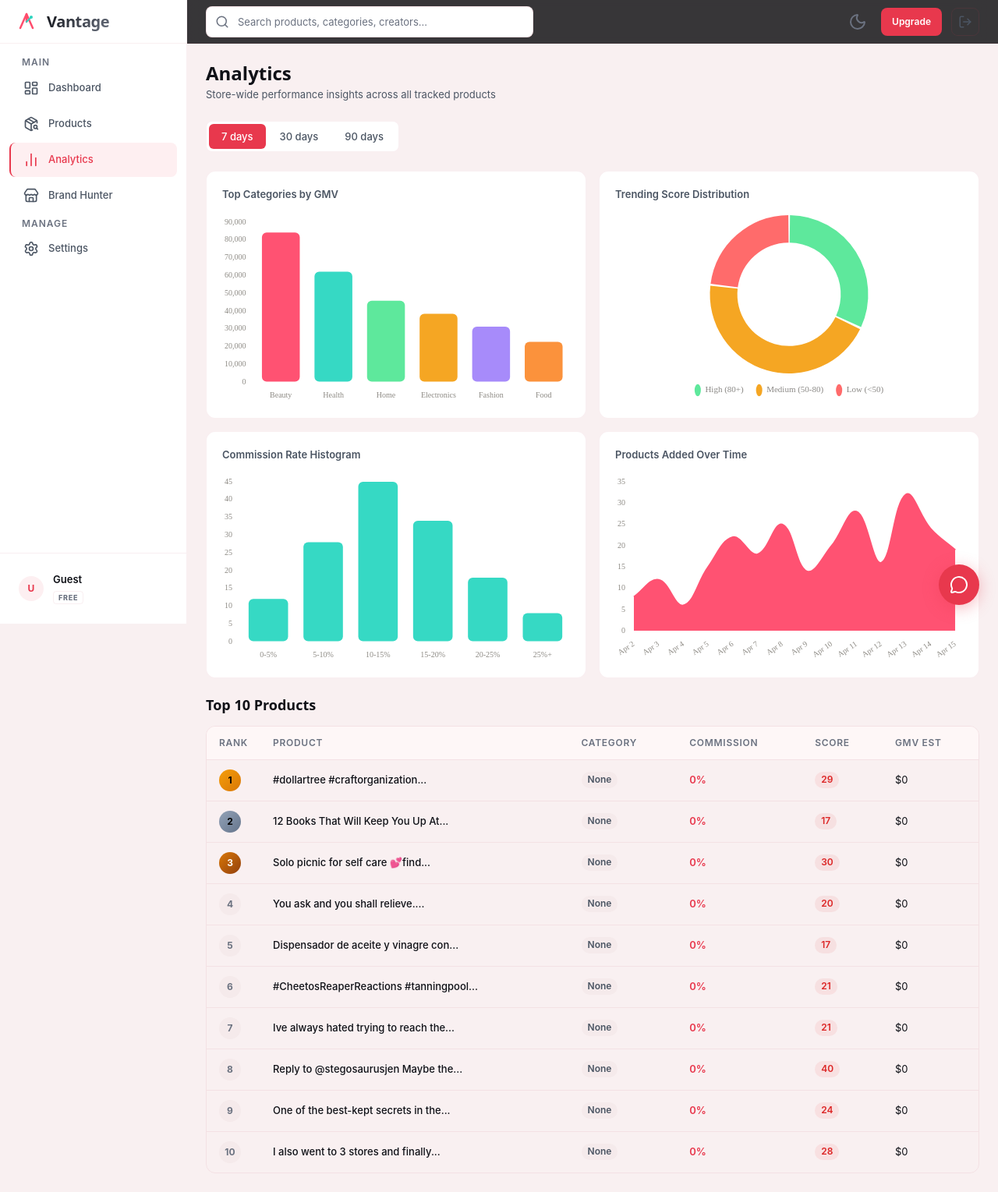
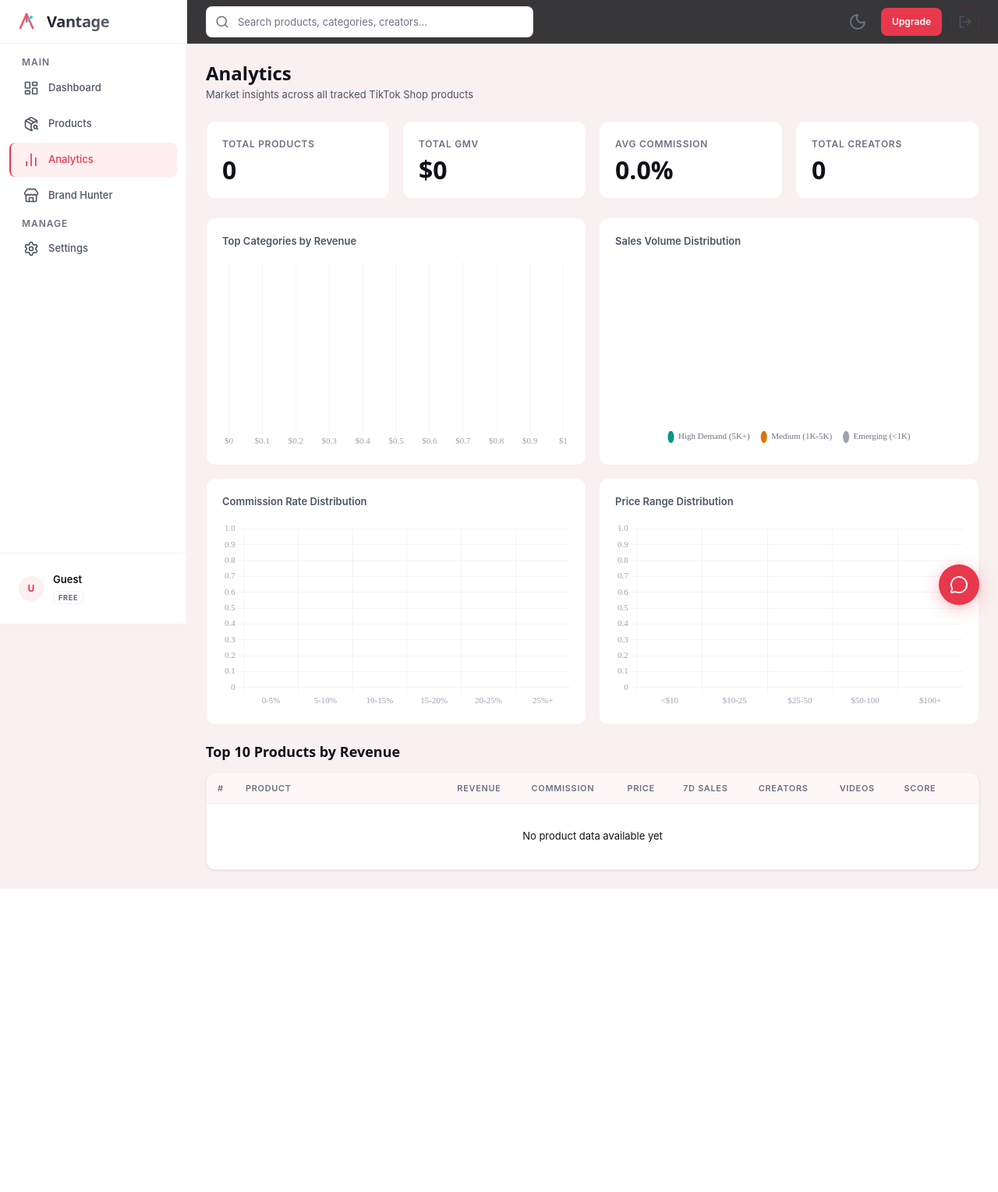
Before and after one commit to thoard93/tiktok-product-finder, a Flask app: page /app/analytics in a window 1280 px wide. Shown: the whole page at 78% size. After the commit the page ends 1140 px from the top, so only its background shows below. Run offline with Flask 3, Linux system fonts and the light colour scheme; the visitor is signed in with stand-in values (Sample User, id 1); data comes from the database, SQL or seed files in the repository; data that the repository does not hold is empty; a map, chart or similar area stays blank; some web fonts are replaced.

Commit message:
Rebuild analytics with real data — no more placeholder charts
Backend: analytics route now queries actual DB data:
  - KPI cards: total products, total GMV, avg commission, total creators
  - Category chart: GROUP BY category, SUM(gmv), top 8
  - Commission histogram: 6 buckets (0-5%, 5-10%, ..., 25%+)
  - Sales distribution: high/medium/emerging by sales_7d thresholds
  - Price distribution: 5 buckets (<$10, $10-25, ..., $100+)
  - All queries filter for active products with 5+ videos

Frontend: all charts use real data from Jinja2 context:
  - Category chart: horizontal bar (like Kalodata)
  - Sales distribution: doughnut with teal/amber/gray
  - Commission histogram: teal bars
  - Price distribution: coral bars
  - Chart.js with light-mode-friendly colors
  - Top 10 table uses same premium table component

Removed: hardcoded placeholder values, date range tabs
(real date filtering needs historical data storage — future feature)

Co-Authored-By: Claude Opus 4.6 (1M context) <noreply@anthropic.com>

```diff
--- a/app/routes/views.py
+++ b/app/routes/views.py
@@ -328,12 +328,63 @@ def product_detail(product_id):
 @views_bp.route('/app/analytics')
 @login_required
 def analytics():
+    import json
+    from sqlalchemy import func
     ctx = _base_context('analytics')
 
-    ctx['top_products'] = Product.query.filter(
-        _active_filter
-    ).order_by(desc(Product.gmv)).limit(10).all()
+    days = request.args.get('days', 30, type=int)
+    if days not in (7, 30, 90):
+        days = 30
+    ctx['days'] = days
 
+    base_q = Product.query.filter(_active_filter, Product.video_count >= 5)
+
+    # KPI stats
+    ctx['total_products'] = base_q.count()
+    ctx['total_gmv'] = db.session.query(func.sum(Product.gmv)).filter(
+        _active_filter, Product.video_count >= 5).scalar() or 0
+    ctx['avg_commission'] = (db.session.query(func.avg(Product.commission_rate)).filter(
+        _active_filter, Product.video_count >= 5, Product.commission_rate > 0).scalar() or 0) * 100
+    ctx['total_creators'] = db.session.query(func.sum(Product.influencer_count)).filter(
+        _active_filter, Product.video_count >= 5).scalar() or 0
+
+    # Top categories by GMV
+    cat_data = db.session.query(
+        Product.category, func.sum(Product.gmv).label('total_gmv'), func.count().label('cnt')
+    ).filter(
+        _active_filter, Product.video_count >= 5,
+        Product.category.isnot(None), Product.category != ''
+    ).group_by(Product.category).order_by(desc('total_gmv')).limit(8).all()
+    ctx['category_labels'] = json.dumps([c[0] for c in cat_data])
+    ctx['category_values'] = json.dumps([round(c[1] or 0, 0) for c in cat_data])
+
+    # Commission rate distribution
+    comm_ranges = []
+    for low, high, label in [(0, 0.05, '0-5%'), (0.05, 0.10, '5-10%'), (0.10, 0.15, '10-15%'),
+                              (0.15, 0.20, '15-20%'), (0.20, 0.25, '20-25%'), (0.25, 1.0, '25%+')]:
+        cnt = base_q.filter(Product.commission_rate >= low, Product.commission_rate < high).count()
+        comm_ranges.append({'label': label, 'count': cnt})
+    ctx['comm_labels'] = json.dumps([r['label'] for r in comm_ranges])
+    ctx['comm_values'] = json.dumps([r['count'] for r in comm_ranges])
+
+    # Score distribution
+    high_score = base_q.filter(Product.sales_7d > 5000).count()
+    mid_score = base_q.filter(Product.sales_7d.between(1000, 5000)).count()
+    low_score = base_q.filter(Product.sales_7d < 1000).count()
+    ctx['score_labels'] = json.dumps(['High Demand (5K+)', 'Medium (1K-5K)', 'Emerging (<1K)'])
+    ctx['score_values'] = json.dumps([high_score, mid_score, low_score])
+
+    # Price distribution
+    price_ranges = []
+    for low, high, label in [(0, 10, '<$10'), (10, 25, '$10-25'), (25, 50, '$25-50'),
+                              (50, 100, '$50-100'), (100, 9999, '$100+')]:
+        cnt = base_q.filter(Product.price >= low, Product.price < high).count()
+        price_ranges.append({'label': label, 'count': cnt})
+    ctx['price_labels'] = json.dumps([r['label'] for r in price_ranges])
+    ctx['price_values'] = json.dumps([r['count'] for r in price_ranges])
+
+    # Top 10 products by GMV
+    ctx['top_products'] = base_q.order_by(desc(Product.gmv)).limit(10).all()
     for p in ctx['top_products']:
         p.trending_score = _calc_score(p)
 
--- a/templates/analytics.html
+++ b/templates/analytics.html
@@ -5,69 +5,109 @@
 {% block content %}
 <div class="page-header">
   <h1 class="page-title">Analytics</h1>
-  <p class="page-subtitle">Store-wide performance insights across all tracked products</p>
+  <p class="page-subtitle">Market insights across all tracked TikTok Shop products</p>
 </div>
 
-{# Date range tabs #}
-<div class="pill-tabs mb-6">
-  <button class="pill-tab active" onclick="setRange(7,this)">7 days</button>
-  <button class="pill-tab" onclick="setRange(30,this)">30 days</button>
-  <button class="pill-tab" onclick="setRange(90,this)">90 days</button>
-</div>
-
-{# ===== CHART GRID ===== #}
-<div class="chart-grid mb-6">
-  <div class="chart-card">
-    <div class="chart-title">Top Categories by GMV</div>
-    <div class="chart-wrap"><canvas id="analyticsGmvChart"></canvas></div>
+{# ===== KPI CARDS ===== #}
+<div class="stat-grid mb-6">
+  <div class="stat-card">
+    <div class="stat-label">Total Products</div>
+    <div class="stat-value">{{ total_products | format_number }}</div>
   </div>
-  <div class="chart-card">
-    <div class="chart-title">Trending Score Distribution</div>
-    <div class="chart-wrap"><canvas id="analyticsScoreChart"></canvas></div>
+  <div class="stat-card">
+    <div class="stat-label">Total GMV</div>
+    <div class="stat-value">${{ total_gmv | format_number }}</div>
   </div>
-  <div class="chart-card">
-    <div class="chart-title">Commission Rate Histogram</div>
-    <div class="chart-wrap"><canvas id="analyticsCommChart"></canvas></div>
+  <div class="stat-card">
+    <div class="stat-label">Avg Commission</div>
+    <div class="stat-value">{{ "%.1f" | format(avg_commission) }}%</div>
   </div>
-  <div class="chart-card">
-    <div class="chart-title">Products Added Over Time</div>
-    <div class="chart-wrap"><canvas id="analyticsTimeChart"></canvas></div>
+  <div class="stat-card">
+    <div class="stat-label">Total Creators</div>
+    <div class="stat-value">{{ total_creators | format_number }}</div>
   </div>
 </div>
 
-{# ===== TOP 10 TABLE ===== #}
-<div class="section-header">
-  <h2 class="section-title">Top 10 Products</h2>
+{# ===== CHARTS ===== #}
+<div class="chart-grid mb-6">
+  <div class="chart-card">
+    <div class="chart-title">Top Categories by Revenue</div>
+    <div class="chart-wrap"><canvas id="catChart"></canvas></div>
+  </div>
+  <div class="chart-card">
+    <div class="chart-title">Sales Volume Distribution</div>
+    <div class="chart-wrap"><canvas id="scoreChart"></canvas></div>
+  </div>
+  <div class="chart-card">
+    <div class="chart-title">Commission Rate Distribution</div>
+    <div class="chart-wrap"><canvas id="commChart"></canvas></div>
+  </div>
+  <div class="chart-card">
+    <div class="chart-title">Price Range Distribution</div>
+    <div class="chart-wrap"><canvas id="priceChart"></canvas></div>
+  </div>
 </div>
 
-<div class="table-wrap">
-  <table class="table" id="analyticsTopTable">
+{# ===== TOP PRODUCTS TABLE ===== #}
+<div class="section-header">
+  <h2 class="section-title">Top 10 Products by Revenue</h2>
+</div>
+
+<div class="product-table-wrap">
+  <table class="product-table">
     <thead>
       <tr>
-        <th style="width:50px">Rank</th>
-        <th class="sortable" onclick="sortTable('analyticsTopTable',1)">Product</th>
-        <th class="sortable" onclick="sortTable('analyticsTopTable',2)">Category</th>
-        <th class="sortable" onclick="sortTable('analyticsTopTable',3)">Commission</th>
-        <th class="sortable" onclick="sortTable('analyticsTopTable',4)">Score</th>
-        <th class="sortable" onclick="sortTable('analyticsTopTable',5)">GMV Est</th>
+        <th style="width:36px">#</th>
+        <th style="min-width:240px">Product</th>
+        <th>Revenue</th>
+        <th>Commission</th>
+        <th>Price</th>
+        <th>7d Sales</th>
+        <th>Creators</th>
+        <th>Videos</th>
+        <th>Score</th>
+        <th></th>
       </tr>
     </thead>
     <tbody>
       {% if top_products %}
-        {% for p in top_products[:10] %}
+        {% for p in top_products %}
+        {% set score_color = '#0d9488' if p.trending_score >= 60 else ('#d97706' if p.trending_score >= 35 else '#dc2626') %}
         <tr>
+          <td style="color:var(--text-faint);font-weight:600;font-size:12px">{{ loop.index }}</td>
           <td>
-            <div class="rank-badge {{ 'rank-1' if loop.index == 1 else ('rank-2' if loop.index == 2 else ('rank-3' if loop.index == 3 else 'rank-default')) }}">{{ loop.index }}</div>
+            <div class="product-row-name">
+              {% if p.cached_image_url or p.image_url %}
+                <img src="{{ p.cached_image_url or p.image_url }}" class="product-row-thumb" alt="" loading="lazy" onerror="this.style.display='none'">
+              {% endif %}
+              <div style="min-width:0">
+                <a href="/app/products/{{ p.product_id }}" style="color:var(--text-primary);font-weight:600;font-size:13px;display:block;white-space:nowrap;overflow:hidden;text-overflow:ellipsis;max-width:200px">{{ p.product_name }}</a>
+                {% if p.category %}<span style="font-size:11px;color:var(--text-faint)">{{ p.category }}</span>{% endif %}
+              </div>
+            </div>
           </td>
-          <td><a href="/app/products/{{ p.product_id }}" style="color:var(--text-primary);font-weight:500">{{ p.product_name | truncate(40) }}</a></td>
-          <td><span class="badge badge-muted">{{ p.category | default('--') }}</span></td>
-          <td style="color:var(--accent);font-weight:600">{{ "%.0f" | format((p.commission_rate or 0) * 100) }}%</td>
-          <td><span class="badge {{ 'badge-green' if p.trending_score >= 80 else ('badge-gold' if p.trending_score >= 50 else 'badge-red') }}">{{ p.trending_score }}</span></td>
-          <td>${{ "{:,.0f}".format(p.gmv or 0) }}</td>
+          <td style="font-weight:600;font-variant-numeric:tabular-nums">${{ p.gmv | format_number }}</td>
+          <td class="commission-cell">{{ "%.0f" | format((p.commission_rate or 0) * 100) }}%</td>
+          <td style="font-variant-numeric:tabular-nums">${{ "%.2f" | format(p.price or 0) }}</td>
+          <td style="font-weight:600;font-variant-numeric:tabular-nums">{{ "{:,}".format(p.sales_7d or 0) }}</td>
+          <td>{{ "{:,}".format(p.influencer_count or 0) }}</td>
+          <td>{{ "{:,}".format(p.video_count or 0) }}</td>
+          <td>
+            <div class="score-ring-wrap" style="width:30px;height:30px">
+              <svg viewBox="0 0 36 36" width="30" height="30">
+                <circle cx="18" cy="18" r="15.9" fill="none" stroke="var(--border)" stroke-width="3"/>
+                <circle cx="18" cy="18" r="15.9" fill="none" stroke-width="3" stroke-linecap="round"
+                        stroke-dasharray="{{ p.trending_score }}, 100" stroke="{{ score_color }}"
+                        transform="rotate(-90 18 18)"/>
+              </svg>
+              <span class="score-number" style="font-size:9px">{{ p.trending_score }}</span>
+            </div>
+          </td>
+          <td><a href="/app/products/{{ p.product_id }}" class="btn btn-ghost btn-sm" style="font-size:12px">View</a></td>
         </tr>
         {% endfor %}
       {% else %}
-        <tr><td colspan="6" class="text-center text-muted" style="padding:var(--space-8)">No product data available yet</td></tr>
+        <tr><td colspan="10" class="text-center text-muted" style="padding:var(--space-8)">No product data available yet</td></tr>
       {% endif %}
     </tbody>
   </table>
@@ -75,43 +115,66 @@
 {% endblock %}
 
 {% block scripts %}
-<script src="/static/js/dashboard.js"></script>
 <script>
-/* Category GMV */
-createBarChart("analyticsGmvChart",
-  ["Beauty", "Health", "Home", "Electronics", "Fashion", "Food"],
-  [84200, 62100, 45800, 38400, 31200, 22600],
-  [CHART_COLORS.accent, CHART_COLORS.teal, CHART_COLORS.success, CHART_COLORS.gold, CHART_COLORS.purple, CHART_COLORS.orange]
-);
+var chartFont = {family: "Satoshi", size: 11};
+var gridColor = "rgba(0,0,0,0.04)";
+var tickColor = "var(--text-faint)";
 
-/* Score Distribution */
-createDoughnutChart("analyticsScoreChart",
-  ["High (80+)", "Medium (50-80)", "Low (<50)"],
-  [32, 45, 23],
-  [CHART_COLORS.success, CHART_COLORS.gold, CHART_COLORS.danger]
-);
+var defaultScales = {
+  x: {grid:{color:gridColor}, ticks:{color:"#9ca3af",font:chartFont}, border:{display:false}},
+  y: {grid:{color:gridColor}, ticks:{color:"#9ca3af",font:chartFont}, border:{display:false}, beginAtZero:true}
+};
 
-/* Commission Histogram */
-createBarChart("analyticsCommChart",
-  ["0-5%", "5-10%", "10-15%", "15-20%", "20-25%", "25%+"],
-  [12, 28, 45, 34, 18, 8],
-  CHART_COLORS.teal
-);
+/* Category bar chart */
+new Chart(document.getElementById("catChart"), {
+  type: "bar",
+  data: {
+    labels: {{ category_labels | safe }},
+    datasets: [{
+      data: {{ category_values | safe }},
+      backgroundColor: ["#e8384d","#0d9488","#d97706","#7c3aed","#059669","#ea580c","#2563eb","#db2777"],
+      borderRadius: 6, borderSkipped: false
+    }]
+  },
+  options: {responsive:true, maintainAspectRatio:false, indexAxis:"y",
+    plugins:{legend:{display:false}},
+    scales: {
+      x:{grid:{color:gridColor},ticks:{color:"#9ca3af",font:chartFont,callback:function(v){return "$"+v.toLocaleString()}},border:{display:false}},
+      y:{grid:{display:false},ticks:{color:"#4b5563",font:{...chartFont,size:12}},border:{display:false}}
+    }
+  }
+});
 
-/* Products Over Time */
-(function() {
-  var labels = [];
-  for (var i = 0; i < 14; i++) {
-    var d = new Date(); d.setDate(d.getDate() - 13 + i);
-    labels.push(d.toLocaleDateString("en-US", {month:"short", day:"numeric"}));
+/* Score / sales distribution doughnut */
+new Chart(document.getElementById("scoreChart"), {
+  type: "doughnut",
+  data: {
+    labels: {{ score_labels | safe }},
+    datasets: [{data: {{ score_values | safe }}, backgroundColor:["#0d9488","#d97706","#9ca3af"], borderWidth:0, spacing:2}]
+  },
+  options: {responsive:true, maintainAspectRatio:false, cutout:"62%",
+    plugins:{legend:{display:true, position:"bottom", labels:{color:"#6b7280",font:chartFont,padding:14,usePointStyle:true,pointStyleWidth:8}}}
   }
-  createLineChart("analyticsTimeChart", labels, [8,12,6,15,22,18,25,14,20,28,16,32,24,19], CHART_COLORS.accent);
-})();
+});
 
-function setRange(days, btn) {
-  document.querySelectorAll(".pill-tab").forEach(function(t){ t.classList.remove("active"); });
-  btn.classList.add("active");
-  /* In production: refetch data from /api/analytics?days=N */
-}
+/* Commission histogram */
+new Chart(document.getElementById("commChart"), {
+  type: "bar",
+  data: {
+    labels: {{ comm_labels | safe }},
+    datasets: [{data: {{ comm_values | safe }}, backgroundColor:"#0d9488", borderRadius:6, borderSkipped:false}]
+  },
+  options: {responsive:true, maintainAspectRatio:false, plugins:{legend:{display:false}}, scales:defaultScales}
+});
+
+/* Price distribution */
+new Chart(document.getElementById("priceChart"), {
+  type: "bar",
+  data: {
+    labels: {{ price_labels | safe }},
+    datasets: [{data: {{ price_values | safe }}, backgroundColor:"#e8384d", borderRadius:6, borderSkipped:false}]
+  },
+  options: {responsive:true, maintainAspectRatio:false, plugins:{legend:{display:false}}, scales:defaultScales}
+});
 </script>
 {% endblock %}
```
